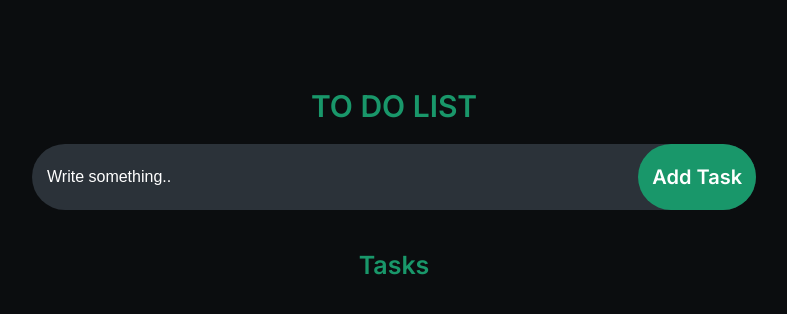
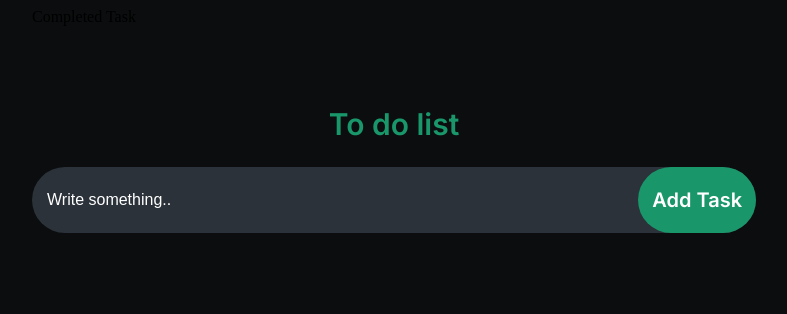
Before and after one commit to sshiwangi/LGMVIP-Web, a plain HTML site: page Task 1: To Do List WebApp/index.html in a window 1280 px wide. Shown: the whole page, without its empty margins (246-1033 px from the left). Drawn offline with Linux system fonts and the light colour scheme.

Commit message:
Update index.html

```diff
--- a/Task 1: To Do List WebApp/index.html
+++ b/Task 1: To Do List WebApp/index.html
@@ -8,38 +8,40 @@
     <title>TO DO LIST</title>
 </head>
 <body>
-    <!-- <div class="container"> -->
-        <div>
-            <h1 id="project-name">TO DO LIST</h1>
+    <div class="container">
+        <div class="sidebar-box">
+            <div class="completed">Completed Task</div>
+
         </div>
+        <div class="main-container">
+            <nav class="navbar">
+                <h1 id="project-name">To do list</h1>
+            </nav>
+            <div class="main">
                 <div class="input-box-container">
-            <!-- <div class="type-something-box"> -->
                     <input class="input-box" type="text" placeholder="Write something..">
-            <!-- </div> -->
                     <button class="add-task-button">Add Task</button>
                 </div>
                 <div class="main-content">
-            <h2>Tasks</h2>
+                    <h2 class="tasks-heading visibility">Tasks</h2>
                     <div class="all-tasks">
                         <!-- <div class="Task">
+                            <label class="checkbox-container">
+                                <input type="checkbox" checked="checked">
+                                <span class="checkmark"></span>
 
-                    <input type="text" class="text" readonly>
-
+                            </label>
+                            <input type="text" class="text done-text" readonly>
                             <div class="buttons">
-                        <button class="done">Done</button>
                                 <button class="delete">Delete</button>
                             </div>
                         </div> -->
                     </div>
-            <h2 class="Completed-task visibility">Completed Tasks</h2>
-            <div class="completed-task-list">
-                <!-- <div class="Task">
-                    <input type="text" class="text" readonly>
-                </div> -->
                 </div>
             </div>
 
-    <!-- </div> -->
+        </div>
+    </div>
     <script src="Todo.js"></script>
 </body>
 </html>
```
Lines whose indentation alone changed are shown as unchanged.
